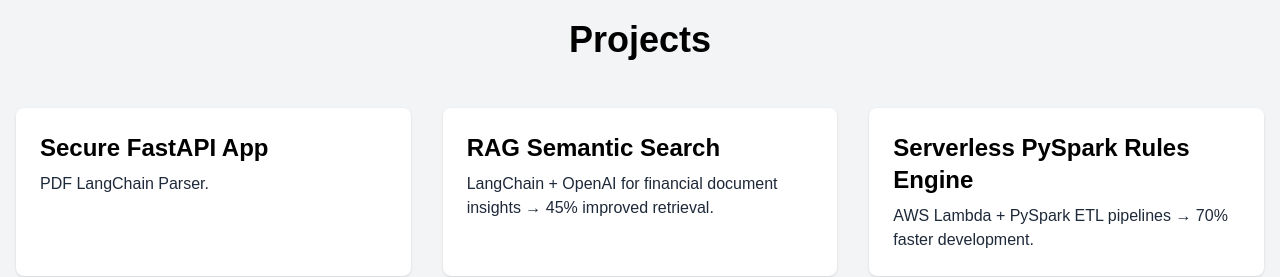
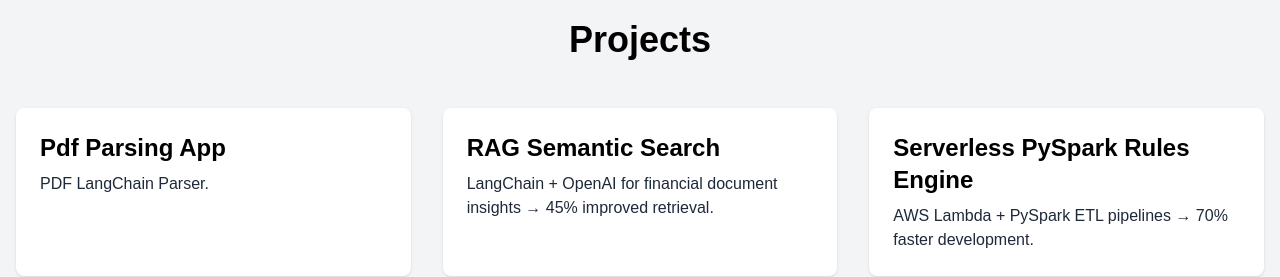
Before and after one commit to Ketz7/ketan-portfolio, a Next.js app: page / in a window 1280 px wide. Shown: the part 860-1137 px from the top of the page. Built offline with nearby package versions, Linux system fonts and the light colour scheme.

Commit message:
feat: project title

```diff
--- a/components/Projects.jsx
+++ b/components/Projects.jsx
@@ -1,7 +1,7 @@
 // components/Projects.jsx
 const projects = [
   {
-    title: 'Secure FastAPI App',
+    title: 'Pdf Parsing App',
     description:
       'PDF LangChain Parser.',
     link: 'https://github.com/Ketz7/pdf_langchain_parser',
```
